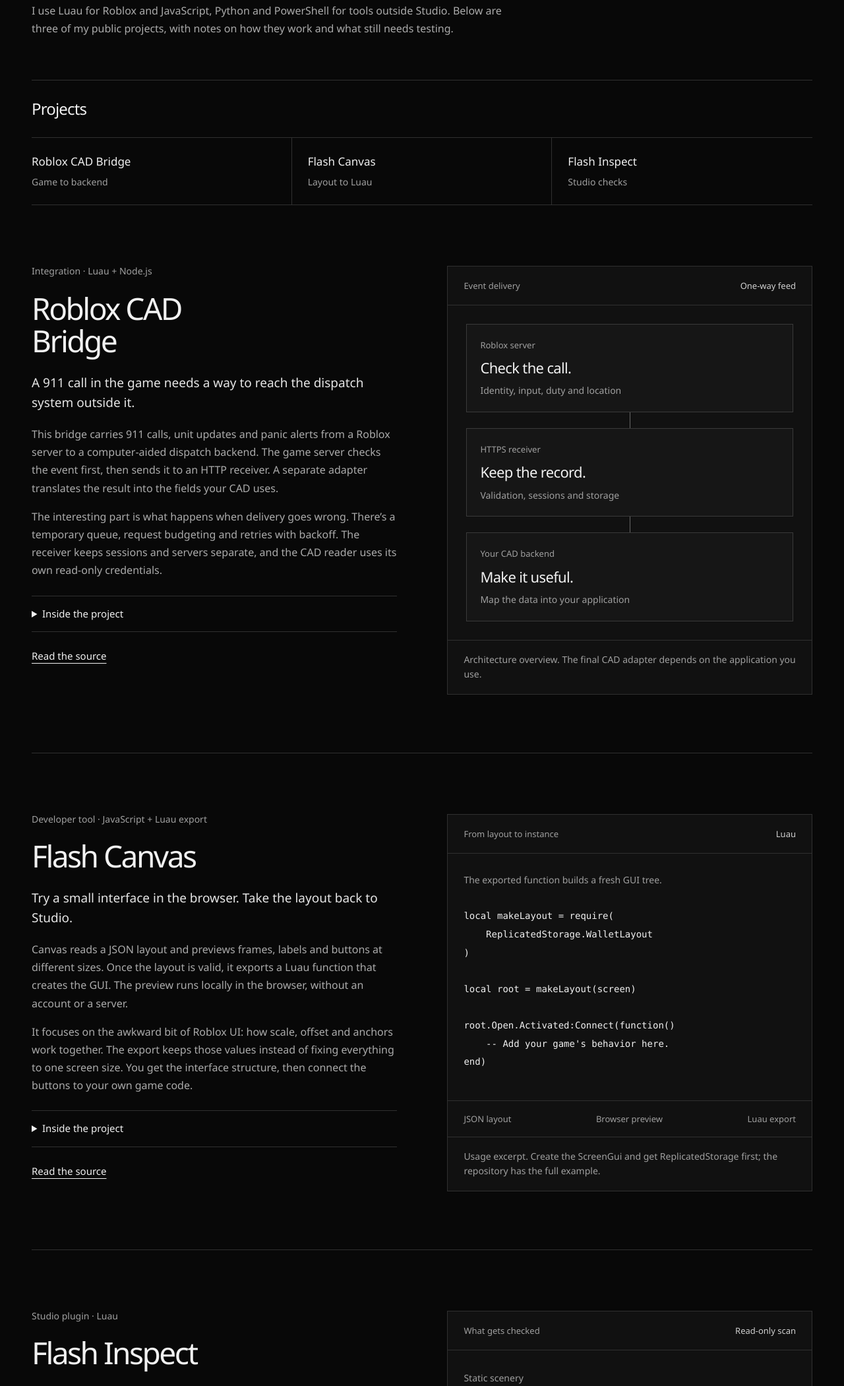
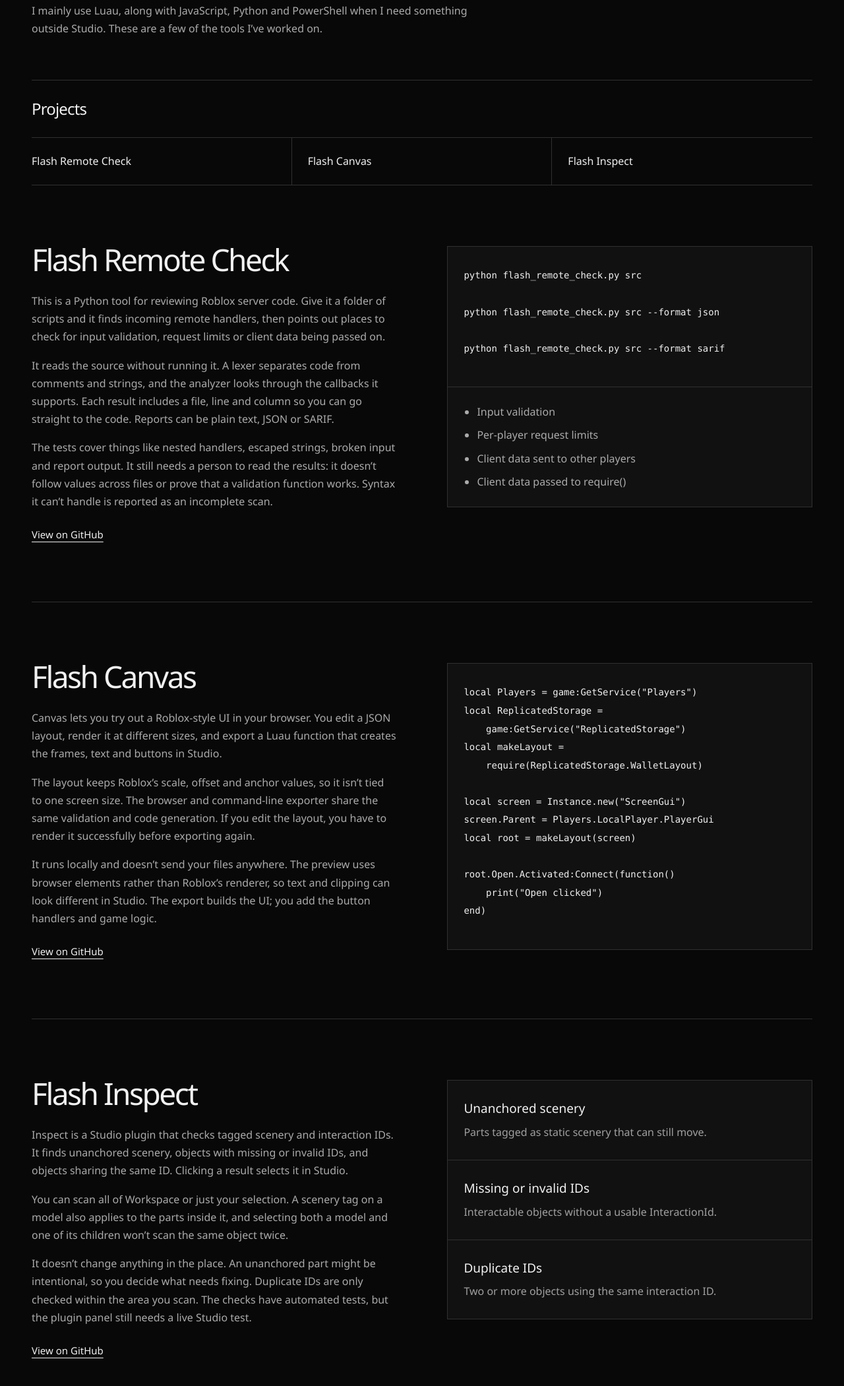
Before and after one commit to flshmodels/portfolio, a plain HTML site: page index.html in a window 1280 px wide. Shown: the part 264-2365 px from the top of the page at 66% size. Drawn offline with Linux system fonts and the light colour scheme.

Commit message:
Rewrite descriptions and feature Remote Check

```diff
--- a/index.html
+++ b/index.html
@@ -24,8 +24,8 @@
     <section id="about-me" class="about-me" aria-labelledby="about-title">
       <h1 id="about-title">A little about me</h1>
       <div id="about">
-        <p>I’m flash, a high school student working toward studying computer science. I mostly build my own Roblox projects, including some that aren’t public yet.</p>
-        <p>I use Luau for Roblox and JavaScript, Python and PowerShell for tools outside Studio. Below are three of my public projects, with notes on how they work and what still needs testing.</p>
+        <p>I’m flash. I’m in high school and want to study computer science. Most of my time coding goes into my own Roblox projects, some of which aren’t public yet.</p>
+        <p>I mainly use Luau, along with JavaScript, Python and PowerShell when I need something outside Studio. These are a few of the tools I’ve worked on.</p>
       </div>
     </section>
 
@@ -34,107 +34,82 @@
         <h2 id="work-title">Projects</h2>
       </div>
       <div class="project-index">
-        <a href="#bridge"><span>Roblox CAD Bridge</span><small>Game to backend</small></a>
-        <a href="#canvas"><span>Flash Canvas</span><small>Layout to Luau</small></a>
-        <a href="#inspect"><span>Flash Inspect</span><small>Studio checks</small></a>
+        <a href="#remote-check">Flash Remote Check</a>
+        <a href="#canvas">Flash Canvas</a>
+        <a href="#inspect">Flash Inspect</a>
       </div>
 
-      <article class="project" id="bridge" aria-labelledby="bridge-title">
+      <article class="project" id="remote-check" aria-labelledby="remote-title">
         <div class="project-copy">
-          <p class="eyebrow">Integration · Luau + Node.js</p>
-          <h3 id="bridge-title">Roblox CAD<br>Bridge</h3>
-          <p class="project-lead">A 911 call in the game needs a way to reach the dispatch system outside it.</p>
-          <p>This bridge carries 911 calls, unit updates and panic alerts from a Roblox server to a computer-aided dispatch backend. The game server checks the event first, then sends it to an HTTP receiver. A separate adapter translates the result into the fields your CAD uses.</p>
-          <p>The interesting part is what happens when delivery goes wrong. There’s a temporary queue, request budgeting and retries with backoff. The receiver keeps sessions and servers separate, and the CAD reader uses its own read-only credentials.</p>
-          <details>
-            <summary>Inside the project</summary>
-            <div class="detail-copy">
-              <p>The Luau services own player identity, location and duty checks. The Node receiver validates incoming records and stores a snapshot. An example mapper shows how to turn that snapshot into calls, units and panic records for another application.</p>
-              <p>This is a starting point for an integration. You still need to host an HTTPS receiver and write the final CAD adapter. The queue is held in memory, so it can lose pending events on shutdown. Receiver acceptance also doesn’t mean a dispatcher has seen the call. Live Roblox behavior still needs verification.</p>
-            </div>
-          </details>
-          <a class="text-link" href="https://github.com/flshmodels/rbx-cad-bridge">Read the source</a>
+          <h3 id="remote-title">Flash Remote Check</h3>
+          <p>This is a Python tool for reviewing Roblox server code. Give it a folder of scripts and it finds incoming remote handlers, then points out places to check for input validation, request limits or client data being passed on.</p>
+          <p>It reads the source without running it. A lexer separates code from comments and strings, and the analyzer looks through the callbacks it supports. Each result includes a file, line and column so you can go straight to the code. Reports can be plain text, JSON or SARIF.</p>
+          <p>The tests cover things like nested handlers, escaped strings, broken input and report output. It still needs a person to read the results: it doesn’t follow values across files or prove that a validation function works. Syntax it can’t handle is reported as an incomplete scan.</p>
+          <a class="text-link" href="https://github.com/flshmodels/flash-remote-check">View on GitHub</a>
         </div>
-        <figure class="project-visual bridge-visual">
-          <div class="visual-heading"><span>Event delivery</span><span>One-way feed</span></div>
-          <div class="flow">
-            <div><span class="flow-label">Roblox server</span><strong>Check the call.</strong><p>Identity, input, duty and location</p></div>
-            <div class="flow-connector" aria-hidden="true"></div>
-            <div><span class="flow-label">HTTPS receiver</span><strong>Keep the record.</strong><p>Validation, sessions and storage</p></div>
-            <div class="flow-connector" aria-hidden="true"></div>
-            <div><span class="flow-label">Your CAD backend</span><strong>Make it useful.</strong><p>Map the data into your application</p></div>
-          </div>
-          <figcaption>Architecture overview. The final CAD adapter depends on the application you use.</figcaption>
+        <figure class="project-visual" aria-label="Commands for scanning a source folder and exporting reports">
+          <pre><code>python flash_remote_check.py src
+
+python flash_remote_check.py src --format json
+
+python flash_remote_check.py src --format sarif</code></pre>
+          <ul class="scan-checks">
+            <li>Input validation</li>
+            <li>Per-player request limits</li>
+            <li>Client data sent to other players</li>
+            <li>Client data passed to require()</li>
+          </ul>
         </figure>
       </article>
 
       <article class="project" id="canvas" aria-labelledby="canvas-title">
         <div class="project-copy">
-          <p class="eyebrow">Developer tool · JavaScript + Luau export</p>
           <h3 id="canvas-title">Flash Canvas</h3>
-          <p class="project-lead">Try a small interface in the browser. Take the layout back to Studio.</p>
-          <p>Canvas reads a JSON layout and previews frames, labels and buttons at different sizes. Once the layout is valid, it exports a Luau function that creates the GUI. The preview runs locally in the browser, without an account or a server.</p>
-          <p>It focuses on the awkward bit of Roblox UI: how scale, offset and anchors work together. The export keeps those values instead of fixing everything to one screen size. You get the interface structure, then connect the buttons to your own game code.</p>
-          <details>
-            <summary>Inside the project</summary>
-            <div class="detail-copy">
-              <p>Parsing, validation, geometry and Luau generation share one layout module. The browser builds its preview with DOM elements. After an edit, export stays disabled until the next valid render, so the downloaded code matches the checked layout.</p>
-              <p>The preview is deliberately small: Frame, TextLabel and TextButton. It doesn’t use Roblox’s renderer, and fonts, wrapping and clipping can differ. Check the exported GUI in Studio before using it in a game.</p>
-            </div>
-          </details>
-          <a class="text-link" href="https://github.com/flshmodels/flash-canvas">Read the source</a>
+          <p>Canvas lets you try out a Roblox-style UI in your browser. You edit a JSON layout, render it at different sizes, and export a Luau function that creates the frames, text and buttons in Studio.</p>
+          <p>The layout keeps Roblox’s scale, offset and anchor values, so it isn’t tied to one screen size. The browser and command-line exporter share the same validation and code generation. If you edit the layout, you have to render it successfully before exporting again.</p>
+          <p>It runs locally and doesn’t send your files anywhere. The preview uses browser elements rather than Roblox’s renderer, so text and clipping can look different in Studio. The export builds the UI; you add the button handlers and game logic.</p>
+          <a class="text-link" href="https://github.com/flshmodels/flash-canvas">View on GitHub</a>
         </div>
-        <figure class="project-visual code-visual">
-          <div class="visual-heading"><span>From layout to instance</span><span>Luau</span></div>
-          <div class="code-note">The exported function builds a fresh GUI tree.</div>
-          <pre><code>local makeLayout = require(
-    ReplicatedStorage.WalletLayout
-)
+        <figure class="project-visual" aria-label="Example of using an exported layout in a Roblox LocalScript">
+          <pre><code>local Players = game:GetService("Players")
+local ReplicatedStorage =
+    game:GetService("ReplicatedStorage")
+local makeLayout =
+    require(ReplicatedStorage.WalletLayout)
 
+local screen = Instance.new("ScreenGui")
+screen.Parent = Players.LocalPlayer.PlayerGui
 local root = makeLayout(screen)
 
 root.Open.Activated:Connect(function()
-    -- Add your game's behavior here.
+    print("Open clicked")
 end)</code></pre>
-          <div class="code-foot"><span>JSON layout</span><span>Browser preview</span><span>Luau export</span></div>
-          <figcaption>Usage excerpt. Create the ScreenGui and get ReplicatedStorage first; the repository has the full example.</figcaption>
         </figure>
       </article>
 
       <article class="project" id="inspect" aria-labelledby="inspect-title">
         <div class="project-copy">
-          <p class="eyebrow">Studio plugin · Luau</p>
           <h3 id="inspect-title">Flash Inspect</h3>
-          <p class="project-lead">Find the small mistakes that are easy to miss in a large place.</p>
-          <p>A scenery part can be left unanchored. Two doors can end up with the same interaction ID. Inspect scans tagged objects for those problems and lists the findings in a Studio panel. Click a result to select the object and check it yourself.</p>
-          <p>The checks stay narrow: unanchored static scenery, invalid interaction IDs, and duplicate IDs. It leaves the place alone. A welded part might be unanchored on purpose, so a finding is something to review, rather than an automatic fix.</p>
-          <details>
-            <summary>Inside the project</summary>
-            <div class="detail-copy">
-              <p>You can scan Workspace or the current selection. Overlapping selections are deduplicated, and a scenery tag on a parent still applies to its descendants. Every object affected by a duplicate ID is included in the results.</p>
-              <p>Duplicate checks only cover the scanned scope. Results are snapshots, so rescan after making changes. The plugin refuses play-mode scans and stops above its object limit. Its dock panel and installation still need testing in a live Studio session.</p>
-            </div>
-          </details>
-          <a class="text-link" href="https://github.com/flshmodels/flash-inspect">Read the source</a>
+          <p>Inspect is a Studio plugin that checks tagged scenery and interaction IDs. It finds unanchored scenery, objects with missing or invalid IDs, and objects sharing the same ID. Clicking a result selects it in Studio.</p>
+          <p>You can scan all of Workspace or just your selection. A scenery tag on a model also applies to the parts inside it, and selecting both a model and one of its children won’t scan the same object twice.</p>
+          <p>It doesn’t change anything in the place. An unanchored part might be intentional, so you decide what needs fixing. Duplicate IDs are only checked within the area you scan. The checks have automated tests, but the plugin panel still needs a live Studio test.</p>
+          <a class="text-link" href="https://github.com/flshmodels/flash-inspect">View on GitHub</a>
         </div>
-        <figure class="project-visual inspect-visual">
-          <div class="visual-heading"><span>What gets checked</span><span>Read-only scan</span></div>
-          <div class="check-row"><span>Static scenery</span><strong>Is every tagged part anchored?</strong><code>STATIC_UNANCHORED</code></div>
-          <div class="check-row"><span>Interaction IDs</span><strong>Does the object have a valid ID?</strong><code>INVALID_INTERACTION_ID</code></div>
-          <div class="check-row"><span>Duplicate IDs</span><strong>Is the same ID used twice?</strong><code>DUPLICATE_INTERACTION_ID</code></div>
-          <figcaption>The plugin checks the tags and attributes your game already uses. It doesn’t change objects.</figcaption>
+        <figure class="project-visual" aria-label="The three checks in Flash Inspect">
+          <div class="check-row"><strong>Unanchored scenery</strong><p>Parts tagged as static scenery that can still move.</p></div>
+          <div class="check-row"><strong>Missing or invalid IDs</strong><p>Interactable objects without a usable InteractionId.</p></div>
+          <div class="check-row"><strong>Duplicate IDs</strong><p>Two or more objects using the same interaction ID.</p></div>
         </figure>
       </article>
-      <p class="more-work">There’s more on <a href="https://github.com/flshmodels?tab=repositories">GitHub</a>, including smaller Studio utilities and experiments.</p>
+      <p class="more-work">There’s more on <a href="https://github.com/flshmodels?tab=repositories">GitHub</a>.</p>
     </section>
 
     <section id="demo" class="demo" aria-labelledby="demo-title">
-      <div class="section-heading"><h2 id="demo-title">A look at the UI</h2><p>Garage, shop and settings.</p></div>
+      <div class="section-heading"><h2 id="demo-title">UI demo</h2></div>
       <video controls playsinline preload="metadata" aria-label="Recording of the garage, shop and settings interface">
         <source src="assets/hud-demo.mp4" type="video/mp4">
         Your browser cannot play this video. <a href="assets/hud-demo.mp4">Download the recording.</a>
       </video>
-      <p class="caption">A separate interface demo. The three projects above are tools and systems, not the UI shown here.</p>
     </section>
 
   </main>
--- a/style.css
+++ b/style.css
@@ -18,7 +18,7 @@
 body { margin: 0; }
 a { color: inherit; text-underline-offset: 0.3em; }
 a:hover { color: #ffffff; }
-a:focus-visible, summary:focus-visible, video:focus-visible {
+a:focus-visible, video:focus-visible {
   outline: 2px solid #ffffff;
   outline-offset: 6px;
 }
@@ -35,54 +35,35 @@ p + p { margin-top: 1rem; }
 nav { display: flex; gap: 32px; font-size: 0.9375rem; }
 nav a { color: #b5b5b5; text-decoration: none; }
 nav a:hover { text-decoration: underline; }
-.eyebrow { color: var(--muted); font-size: 0.875rem; }
 h1 { font-size: 1.75rem; font-weight: 550; line-height: 1.3; letter-spacing: -0.025em; }
 .text-link { display: inline-block; font-size: 0.9375rem; white-space: nowrap; text-decoration-thickness: 1px; }
 
 /* The index is intentionally short. Each project gets room below it. */
 .section-heading { display: flex; align-items: baseline; justify-content: space-between; gap: 24px; padding-block: 28px; border-top: 1px solid var(--border); }
 h2 { font-size: 1.5rem; font-weight: 550; letter-spacing: -0.035em; line-height: 1.25; }
-.section-heading p { color: var(--muted); font-size: 0.9375rem; }
 .project-index { display: grid; grid-template-columns: repeat(3, 1fr); border-block: 1px solid var(--border); }
 .project-index a { padding: 22px 24px; text-decoration: none; border-right: 1px solid var(--border); transition: background 160ms; }
 .project-index a:first-child { padding-left: 0; }
 .project-index a:last-child { border-right: 0; }
 .project-index a:hover { background: var(--surface); }
-.project-index span { display: block; font-size: 1.0625rem; }
-.project-index small { display: block; font-size: 0.875rem; color: var(--muted); margin-top: 4px; }
 .project { display: grid; grid-template-columns: 1fr 1fr; gap: clamp(40px, 6vw, 90px); padding-block: 88px; border-bottom: 1px solid var(--border); align-items: start; }
-h3 { font-size: clamp(2.25rem, 3.6vw, 3.5rem); font-weight: 550; letter-spacing: -0.055em; line-height: 1.08; margin-block: 20px 24px; }
-.project-copy > p:not(.eyebrow) { color: #ababab; }
-.project-copy > .project-lead { color: #e5e5e5 !important; font-size: 1.1875rem; line-height: 1.55; margin-bottom: 20px; }
+h3 { font-size: clamp(2.25rem, 3.6vw, 3.5rem); font-weight: 550; letter-spacing: -0.055em; line-height: 1.08; margin-bottom: 24px; }
+.project-copy > p { color: #ababab; }
 .project-copy > .text-link { margin-top: 24px; }
-details { border-block: 1px solid var(--border); margin-top: 24px; }
-summary { cursor: pointer; padding: 14px 0; font-size: 0.9375rem; }
-.detail-copy { padding-bottom: 20px; color: #ababab; }
 .project-visual { background: var(--surface); border: 1px solid var(--border); margin-top: 4px; }
-.visual-heading { display: flex; justify-content: space-between; gap: 16px; padding: 18px 24px; border-bottom: 1px solid var(--border); font-size: 0.8125rem; color: var(--muted); }
-.visual-heading span:last-child { color: #d0d0d0; }
-figcaption { border-top: 1px solid var(--border); padding: 18px 24px; color: var(--muted); font-size: 0.875rem; line-height: 1.6; }
-.flow { padding: 28px; }
-.flow > div:not(.flow-connector) { padding: 20px; border: 1px solid #3a3a3a; background: #161616; }
-.flow-label { display: block; font-size: 0.8125rem; color: var(--muted); }
-.flow strong { display: block; font-size: 1.375rem; font-weight: 500; letter-spacing: -0.03em; margin-top: 5px; }
-.flow p { color: var(--muted); font-size: 0.875rem; margin-top: 4px; }
-.flow-connector { width: 1px; height: 24px; background: #666666; margin-inline: auto; }
-.code-note { padding: 28px 24px 0; color: var(--muted); font-size: 0.875rem; }
 pre { margin: 0; padding: 30px 24px 44px; overflow-x: auto; font-size: 0.875rem; line-height: 1.9; tab-size: 4; }
 code { font-family: Consolas, "Courier New", monospace; }
-.code-foot { display: flex; justify-content: space-between; gap: 16px; padding: 16px 24px; border-top: 1px solid var(--border); font-size: 0.8125rem; color: var(--muted); }
 .check-row { padding: 28px 24px; border-bottom: 1px solid var(--border); }
 .check-row:last-of-type { border-bottom: 0; }
-.check-row > span { color: var(--muted); font-size: 0.875rem; }
-.check-row strong { display: block; font-weight: 500; font-size: 1.1875rem; line-height: 1.5; margin-block: 8px 12px; }
-.check-row code { font-size: 0.8125rem; color: #a0a0a0; overflow-wrap: anywhere; }
+.check-row strong { display: block; font-weight: 500; font-size: 1.1875rem; line-height: 1.5; margin-bottom: 8px; }
+.check-row p { color: var(--muted); }
+.scan-checks { border-top: 1px solid var(--border); margin: 0; padding: 24px 24px 24px 44px; color: #ababab; }
+.scan-checks li + li { margin-top: 8px; }
 .more-work { color: var(--muted); padding-block: 26px 64px; }
 
 /* Existing UI recording and a small personal introduction. */
 .demo { padding-bottom: 72px; }
 video { width: 100%; max-height: 640px; display: block; background: #111111; border: 1px solid var(--border); }
-.caption { color: var(--muted); font-size: 0.875rem; margin-top: 16px; max-width: 720px; }
 .about-me { max-width: 720px; padding-block: 56px 64px; }
 .about-me h1 { margin-bottom: 24px; }
 .about-me p { color: #ababab; }
@@ -95,10 +76,6 @@ footer a span { color: #888888; }
   .site-header { min-height: 88px; }
   nav { gap: 20px; }
   .project { gap: 32px; padding-block: 64px; }
-  .visual-heading, figcaption { padding-inline: 18px; }
-  .flow { padding: 18px; }
-  .flow > div:not(.flow-connector) { padding: 16px; }
-  .code-foot { flex-wrap: wrap; }
 }
 
 @media (max-width: 640px) {
@@ -110,7 +87,6 @@ footer a span { color: #888888; }
   .project-index a, .project-index a:first-child { padding: 16px 0; border-right: 0; border-bottom: 1px solid var(--border); }
   .project-index a:last-child { border-bottom: 0; }
   .project-index a { display: flex; align-items: baseline; justify-content: space-between; gap: 12px; }
-  .project-index small { font-size: 0.8125rem; }
   .project { grid-template-columns: 1fr; }
   .project { padding-block: 48px; gap: 32px; }
   .about-me { padding-block: 36px 48px; }
```
Also changed, not shown: 1 other file.
